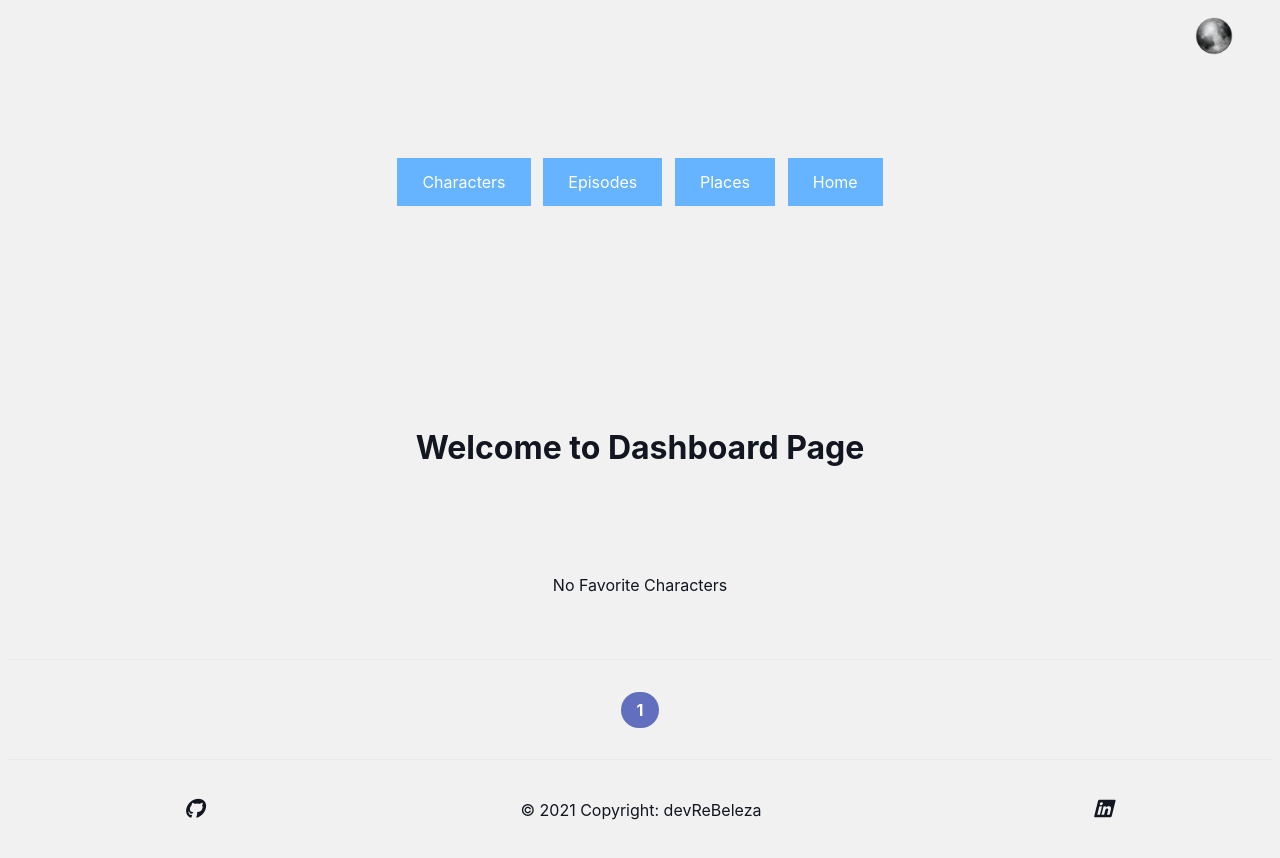
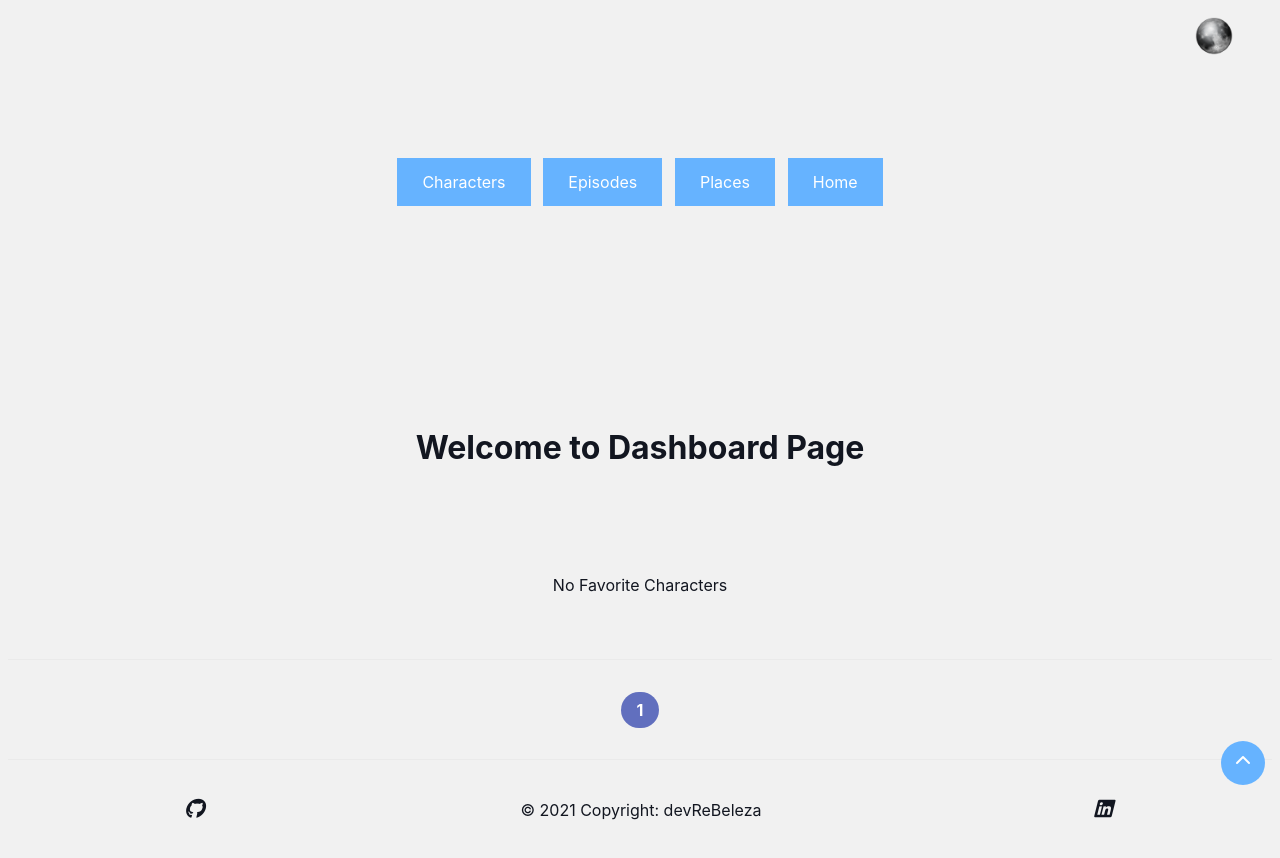
Before and after one commit to devrebeleza/rick-and-morty, a Next.js app: page /dashboard in a window 1280 px wide. Built offline with nearby package versions, Linux system fonts and the light colour scheme; what apollo-upload-client would draw is missing.

Commit message:
add scroll up button

```diff
--- /dev/null
+++ b/components/generals/ScrollUp.jsx
@@ -0,0 +1,17 @@
+import React from "react";
+import styles from "../../styles/Home.module.css";
+
+export const ScrollUp = () => {
+  const scrollUp = () => {
+    window.scrollTo({
+      top: 0,
+      left: 0,
+      behavior: "smooth",
+    });
+  };
+  return (
+    <a className={styles.back_to_top}>
+      <i className="fa fa-chevron-up" onClick={scrollUp}></i>
+    </a>
+  );
+};
```
Also changed, not shown: public/icons/animated-arrow-image-0148.gif (added), public/icons/icons8-upward-arrow.gif (added).
